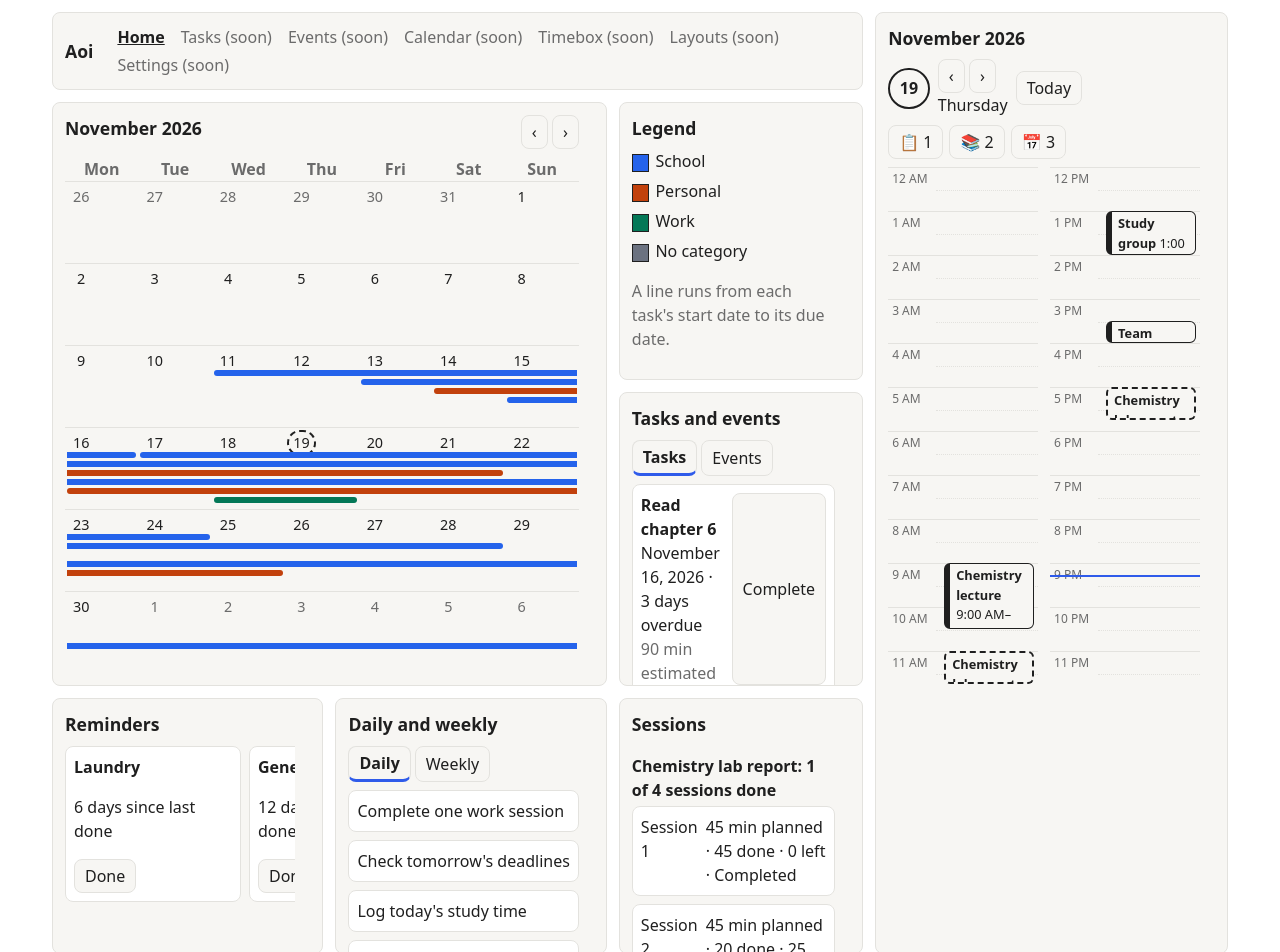
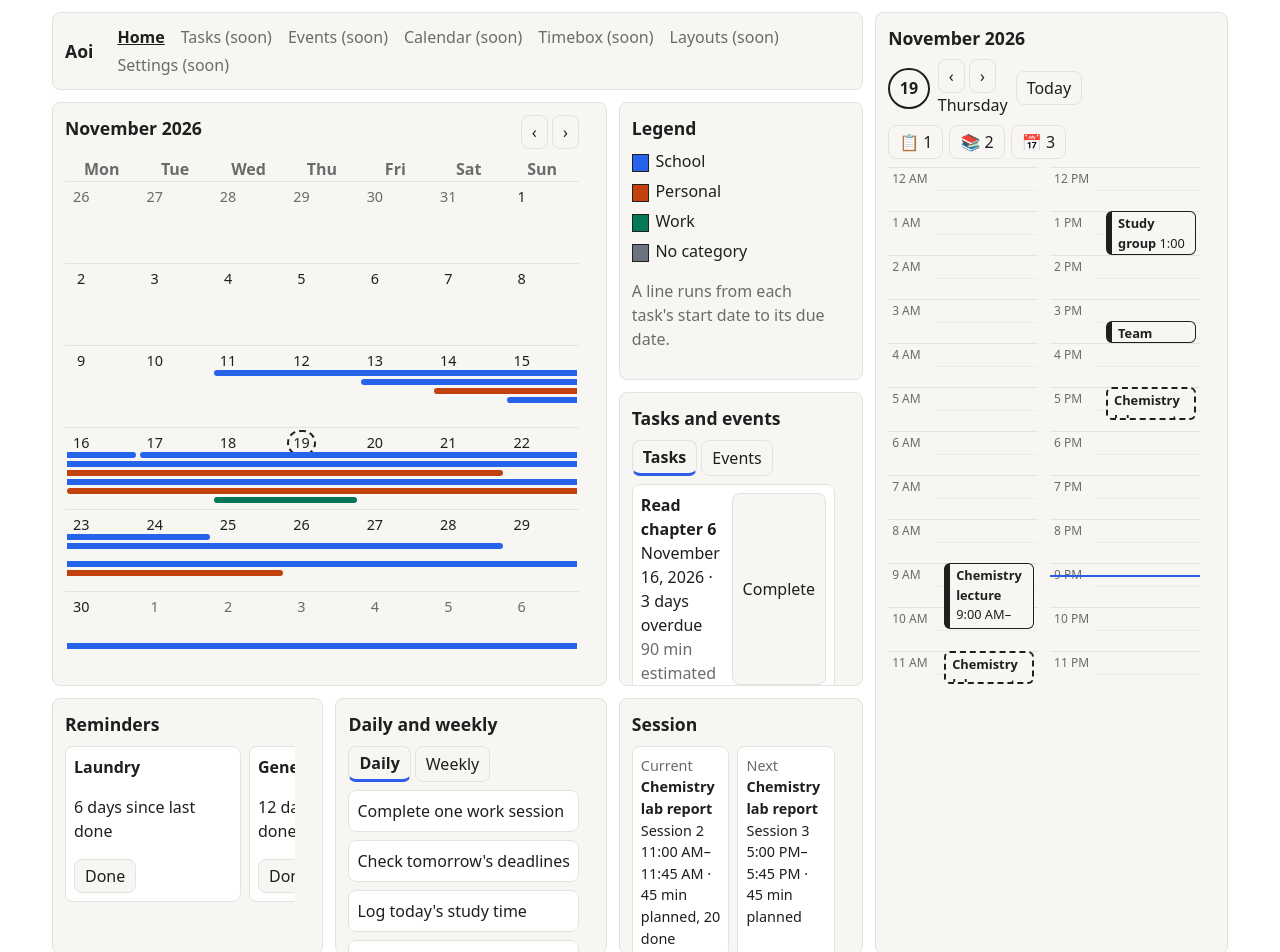
Before and after one commit to Rog2810/aoi, a Next.js app: page / in a window 1280 px wide. Shown: the top 952 px of the page. Built offline with nearby package versions, Linux system fonts and the light colour scheme.

Commit message:
Switched session list for session manager

```diff
--- a/src/components/Dashboard.module.css
+++ b/src/components/Dashboard.module.css
@@ -83,3 +83,15 @@
 /* cards for daily/weekly */
 .cardGrid { display: grid; grid-template-columns: repeat(auto-fit, minmax(8rem, 1fr)); gap: 8px; }
 .card { border: 1px solid var(--border); border-radius: var(--radius); background: var(--bg); padding: 8px; overflow-wrap: anywhere; }
+
+/* session manager */
+.sesBoxes { display: grid; grid-template-columns: 1fr 1fr; gap: 8px; }
+.sesBox { border: 1px solid var(--border); border-radius: var(--radius); background: var(--bg); padding: 8px; font-size: 0.9em; overflow-wrap: anywhere; min-width: 0; }
+.sesDials { display: flex; justify-content: space-around; align-items: center; flex-wrap: wrap; gap: 8px; margin-top: 8px; }
+.ring { position: relative; width: 5.5rem; height: 5.5rem; }
+.ring svg { width: 100%; height: 100%; transform: rotate(-90deg); }
+.ringTrack { stroke: var(--border); }
+.ringBar { stroke: var(--primary); transition: stroke-dashoffset var(--motion) linear; }
+.ringText { position: absolute; inset: 0; display: grid; place-items: center; font-weight: 700; font-variant-numeric: tabular-nums; }
+.dial { width: 4rem; height: 4rem; border-radius: 50%; padding: 0; font-weight: 600; }
+.dial:disabled { opacity: 0.5; cursor: not-allowed; }
--- a/src/components/Dashboard.tsx
+++ b/src/components/Dashboard.tsx
@@ -7,8 +7,9 @@ import { sampleData } from "@/fixtures/sample";
 import type { WeekStart } from "@/lib/calendar";
 import { toDateKey } from "@/lib/dates";
 import CalendarWidget from "./CalendarWidget";
-import { DailyWeeklyWidget, LegendWidget, RemindersWidget, SessionsWidget } from "./MiniWidgets";
+import { DailyWeeklyWidget, LegendWidget, RemindersWidget } from "./MiniWidgets";
 import Nav from "./Nav";
+import SessionManagerWidget from "./SessionManagerWidget";
 import TasksEventsWidget from "./TasksEventsWidget";
 import TimeboxWidget from "./TimeboxWidget";
 import { usePersistentRecords } from "./usePersistentRecords";
@@ -28,8 +29,10 @@ function Board({ now }: { now: Date }) {
   const repos = getRepositories();
   const { items: tasks, status: taskState, save: saveTask } = usePersistentRecords(repos.tasks, () => data.tasks);
   const { items: reminders, status: reminderState, save: saveReminder } = usePersistentRecords(repos.reminders, () => data.reminders);
+  const { items: sessions, status: sessionState, save: saveSession } = usePersistentRecords(repos.sessions, () => data.sessions);
+  const states = [taskState, reminderState, sessionState];
 
-  if (taskState === "loading" || reminderState === "loading") return <p role="status">Loading…</p>;
+  if (states.includes("loading")) return <p role="status">Loading…</p>;
 
   const setStatus = (id: string, status: TaskStatus) => {
     const t = tasks.find((x) => x.id === id);
@@ -42,7 +45,7 @@ function Board({ now }: { now: Date }) {
 
   return (
     <>
-      {(taskState === "error" || reminderState === "error") && (
+      {states.includes("error") && (
         <p role="alert" className={styles.error}>
           Changes could not be saved on this device. Aoi is running from memory, so anything you change will be lost when you close this tab.
         </p>
@@ -57,10 +60,10 @@ function Board({ now }: { now: Date }) {
         <div className={styles.aCal}><CalendarWidget now={now} tasks={tasks} weekStart={weekStart} /></div>
         <div className={styles.aLeg}><LegendWidget /></div>
         <div className={`${styles.aTasks} ${styles.fill}`}><TasksEventsWidget tasks={tasks} events={data.events} now={now} onStatus={setStatus} /></div>
-        <div className={styles.aTime}><TimeboxWidget now={now} events={data.events} entries={data.timebox} sessions={data.sessions} tasks={tasks} /></div>
+        <div className={styles.aTime}><TimeboxWidget now={now} events={data.events} entries={data.timebox} sessions={sessions} tasks={tasks} /></div>
         <div className={`${styles.aRem} ${styles.capped}`}><RemindersWidget reminders={reminders} now={now} onDone={markDone} /></div>
         <div className={`${styles.aDw} ${styles.capped}`}><DailyWeeklyWidget /></div>
-        <div className={`${styles.aSes} ${styles.capped}`}><SessionsWidget sessions={data.sessions} tasks={tasks} /></div>
+        <div className={`${styles.aSes} ${styles.capped}`}><SessionManagerWidget entries={data.timebox} sessions={sessions} tasks={tasks} onProgress={(s) => void saveSession(s)} /></div>
       </div>
     </>
   );
--- a/src/components/MiniWidgets.tsx
+++ b/src/components/MiniWidgets.tsx
@@ -23,29 +23,6 @@ export function RemindersWidget({ reminders, now, onDone }: { reminders: Reminde
           );
         })}
       </div>
-    </WidgetFrame>
-  );
-}
-
-const STATUS: Record<SessionStatus, string> = { unscheduled: "Unscheduled", scheduled: "Scheduled", "in-progress": "In progress", completed: "Completed" };
-
-export function SessionsWidget({ sessions, tasks }: { sessions: Session[]; tasks: Task[] }) {
-  const groups = tasks.map((t) => ({ t, ss: sessions.filter((s) => s.taskId === t.id) })).filter((g) => g.ss.length > 0);
-  return (
-    <WidgetFrame title="Sessions" id="ses-h">
-      {groups.map(({ t, ss }) => (
-        <div key={t.id}>
-          <h3 className={styles.h3}>{t.title}: {ss.filter((s) => s.status === "completed").length} of {ss.length} sessions done</h3>
-          <ul className={styles.tasks}>
-            {ss.map((s) => (
-              <li key={s.id} className={styles.task}>
-                <span>Session {s.sequence}</span>
-                <span>{s.plannedMinutes} min planned · {s.completedMinutes} done · {remainingMinutes(s)} left · {STATUS[s.status]}</span>
-              </li>
-            ))}
-          </ul>
-        </div>
-      ))}
     </WidgetFrame>
   );
 }
--- /dev/null
+++ b/src/components/SessionManagerWidget.tsx
@@ -0,0 +1,125 @@
+"use client";
+import { useEffect, useState } from "react";
+import type { Session, Task, TimeboxEntry } from "@/domain/types";
+import { formatMinute, toDateKey } from "@/lib/dates";
+import WidgetFrame from "./WidgetFrame";
+import styles from "./Dashboard.module.css";
+
+interface Item { entry: TimeboxEntry; session: Session; task: Task }
+interface Props { entries: TimeboxEntry[]; sessions: Session[]; tasks: Task[]; onProgress: (s: Session) => void }
+
+const R = 44;
+const C = 2 * Math.PI * R;
+
+/**
+ * Focus-timer style session manager. The queue comes from today's timebox entries, so scheduling on the
+ * Timebox page changes what appears here. EXTENSION POINT: auto-start at the scheduled time, and writing a
+ * CompletionRecord when a session finishes, both belong in this component's onProgress callers.
+ */
+export default function SessionManagerWidget({ entries, sessions, tasks, onProgress }: Props) {
+  const [skipped, setSkipped] = useState<string[]>([]); // ids sent to the back of today's queue, in skip order
+  const [elapsed, setElapsed] = useState(0); // seconds already worked in the current session
+  const [runningSince, setRunningSince] = useState<number | null>(null);
+  const [, setTick] = useState(0);
+
+  const today = toDateKey(new Date());
+  const scheduledToday = entries.filter((e) => e.date === today && e.sourceType === "session");
+  const pending: Item[] = [...scheduledToday]
+    .sort((a, b) => a.startMinute - b.startMinute)
+    .flatMap((entry) => {
+      const session = sessions.find((s) => s.id === entry.sourceId);
+      const task = tasks.find((t) => t.id === session?.taskId);
+      return session && task && session.status !== "completed" ? [{ entry, session, task }] : [];
+    });
+  const queue = [...pending.filter((i) => !skipped.includes(i.session.id)), ...skipped.flatMap((id) => pending.filter((i) => i.session.id === id))];
+  const current = queue[0];
+  const next = queue[1];
+
+  const total = current ? current.session.plannedMinutes * 60 : 0;
+  const live = elapsed + (runningSince !== null ? (Date.now() - runningSince) / 1000 : 0);
+  const frac = total ? Math.min(1, live / total) : 0;
+
+  // Start from the saved whole minutes whenever a different session becomes current.
+  const currentId = current?.session.id;
+  useEffect(() => {
+    setElapsed(current ? current.session.completedMinutes * 60 : 0);
+    setRunningSince(null);
+  }, [currentId]);
+
+  // Re-render every second while running. The clock is derived from timestamps, so it does not drift.
+  useEffect(() => {
+    if (runningSince === null) return;
+    const id = setInterval(() => setTick((n) => n + 1), 1000);
+    return () => clearInterval(id);
+  }, [runningSince]);
+
+  const save = (s: Session, completedMinutes: number, status: Session["status"]) =>
+    onProgress({ ...s, completedMinutes, status, updatedAt: new Date().toISOString(), revision: s.revision + 1 });
+
+  // Finishing: the logical session becomes completed; the next one becomes current.
+  useEffect(() => {
+    if (current && runningSince !== null && live >= total) {
+      setRunningSince(null);
+      save(current.session, current.session.plannedMinutes, "completed");
+    }
+  });
+
+  const toggle = () => {
+    if (!current) return;
+    const s = current.session;
+    if (runningSince === null) {
+      setRunningSince(Date.now());
+      save(s, s.completedMinutes, "in-progress");
+    } else {
+      setElapsed(live);
+      setRunningSince(null);
+      save(s, Math.min(s.plannedMinutes, Math.floor(live / 60)), "in-progress"); // a partial session stays ONE session
+    }
+  };
+  const skip = () => {
+    if (!current || queue.length < 2) return;
+    if (runningSince !== null) save(current.session, Math.min(current.session.plannedMinutes, Math.floor(live / 60)), "in-progress");
+    setSkipped((ids) => [...ids.filter((id) => id !== current.session.id), current.session.id]);
+  };
+
+  const remaining = Math.max(0, Math.ceil(total - live));
+  const clock = `${Math.floor(remaining / 60)}:${String(remaining % 60).padStart(2, "0")}`;
+  const describe = (i: Item) => (
+    <>
+      <strong>{i.task.title}</strong>
+      <div>Session {i.session.sequence}</div>
+      <div>
+        {formatMinute(i.entry.startMinute)}–{formatMinute(i.entry.endMinute)} · {i.session.plannedMinutes} min planned
+        {i.session.completedMinutes > 0 ? `, ${i.session.completedMinutes} done` : ""}
+      </div>
+    </>
+  );
+
+  return (
+    <WidgetFrame title="Session" id="ses-h">
+      <div className={styles.sesBoxes}>
+        <div className={styles.sesBox}>
+          <div className={styles.muted}>Current</div>
+          {current ? describe(current) : <span className={styles.muted}>{scheduledToday.length ? "All of today's sessions are done." : "No sessions scheduled today. Place sessions on the timebox to see them here."}</span>}
+        </div>
+        <div className={styles.sesBox}>
+          <div className={styles.muted}>Next</div>
+          {next ? describe(next) : <span className={styles.muted}>None</span>}
+        </div>
+      </div>
+      <div className={styles.sesDials}>
+        <div className={styles.ring} role="progressbar" aria-label="Session progress" aria-valuemin={0} aria-valuemax={Math.max(total, 1)} aria-valuenow={Math.min(Math.max(total, 1), Math.floor(live))} aria-valuetext={`${clock} remaining`}>
+          <svg viewBox="0 0 100 100" aria-hidden="true">
+            <circle cx="50" cy="50" r={R} fill="none" strokeWidth="8" className={styles.ringTrack} />
+            <circle cx="50" cy="50" r={R} fill="none" strokeWidth="8" strokeLinecap="round" className={styles.ringBar} strokeDasharray={C} strokeDashoffset={C * (1 - frac)} />
+          </svg>
+          <span className={styles.ringText}>{clock}</span>
+        </div>
+        <button className={styles.dial} onClick={toggle} disabled={!current} aria-label={runningSince === null ? "Start session" : "Pause session"}>
+          {runningSince === null ? "Start" : "Pause"}
+        </button>
+        <button className={styles.dial} onClick={skip} disabled={queue.length < 2} aria-label="Skip to next session">Skip</button>
+      </div>
+    </WidgetFrame>
+  );
+}
--- a/src/db/db.ts
+++ b/src/db/db.ts
@@ -52,6 +52,7 @@ const repo = <T extends { id: string }>(table: Table<T, string>): Repository<T>
 export const createRepositories = (db: AoiDb = new AoiDb()) => ({
   tasks: repo(db.tasks),
   reminders: repo(db.reminders),
+  sessions: repo(db.sessions),
 });
 
 let shared: ReturnType<typeof createRepositories> | undefined;
```
